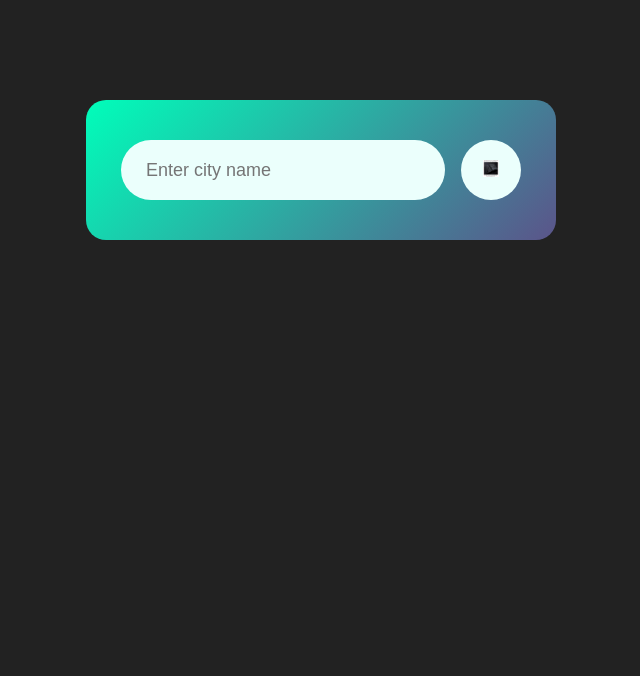
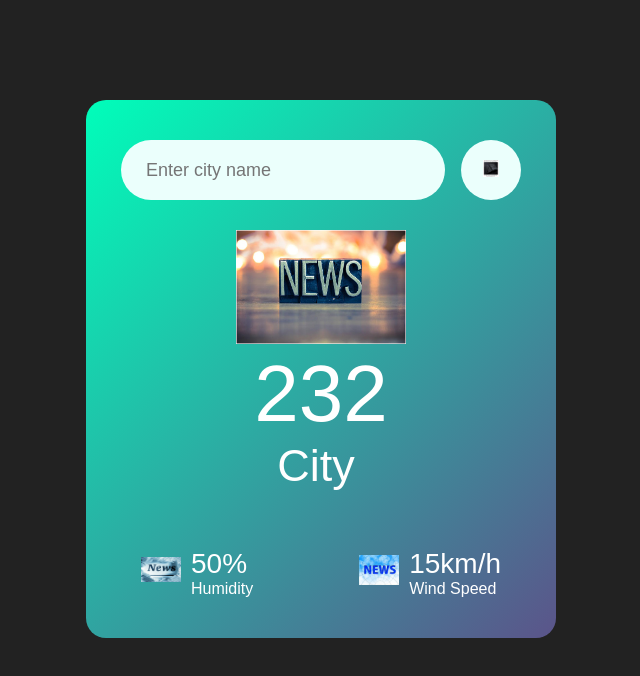
Before and after one commit to Afika-1/Weather-App-JS, a plain HTML site: page index.html in a window 1280 px wide. Shown: the whole page, without its empty margins (319-959 px from the left). Drawn offline with Linux system fonts and the light colour scheme.

Commit message:
basic UI design complete

```diff
--- a/index.html
+++ b/index.html
@@ -1,18 +1,43 @@
 <!DOCTYPE html>
 <html lang="en">
+
 <head>
     <meta charset="UTF-8">
     <meta name="viewport" content="width=device-width, initial-scale=1.0">
     <title>Weather App</title>
     <link rel="stylesheet" href="style.css">
 </head>
+
 <body>
     <div class="card">
         <div class="search">
-        <input type="text" placeholder="Enter city name" spellcheck="false"/>
-        <button><img src="images/image.jpg" alt="..."/></button>
-    </div>
+            <input type="text" placeholder="Enter city name" spellcheck="false" />
+            <button><img src="images/image.jpg" alt="..." /></button>
+        </div>
+        <div class="weather">
+            <img src="images/news-1471859267.jpg" class="weather-icon" />
+            <h1 class="temperature">232</h1>
+            <h2 class="city">City</h2>
+            <div class="details">
+                <div class="col">
+                    <img src="images/News.jpg" alt="">
+                    <div>
+                        <p class="humidity">50%</p>
+                        <p>Humidity</p>
+                    </div>
+                </div>
+                <div class="col">
+                    <img src="images/news.webp" alt="">
+                    <div>
+                        <p class="wind">15km/h</p>
+                        <p>Wind Speed</p>
+                    </div>
+                </div>
+            </div>
+        </div>
     </div>
 
+
 </body>
+
 </html>
--- a/style.css
+++ b/style.css
@@ -49,3 +49,40 @@ body{
  .search button img{
     width: 16px;
  }
+
+ .weather-icon{
+    width: 170px;
+    margin-top: 30px;
+ }
+ .weather h1{
+    font-size: 80px;
+    font-weight: 400;
+ }
+
+ .weather h2{
+    font-size: 45px;
+    font-weight: 400;
+    margin-left: -10px;
+ }
+ .details{
+    display: flex;
+    align-items: center;
+    justify-content: space-between;
+    padding: 0 20px;
+    margin-top: 50px;
+ }
+ .col{
+    display: flex;
+    align-items: center;
+    text-align: left;
+ }
+
+ .col img{
+    width: 40px;
+    margin-right: 10px;
+ }
+
+ .humidity, .wind{
+    font-size: 28px;
+    margin-top: 6px;
+ }
```
